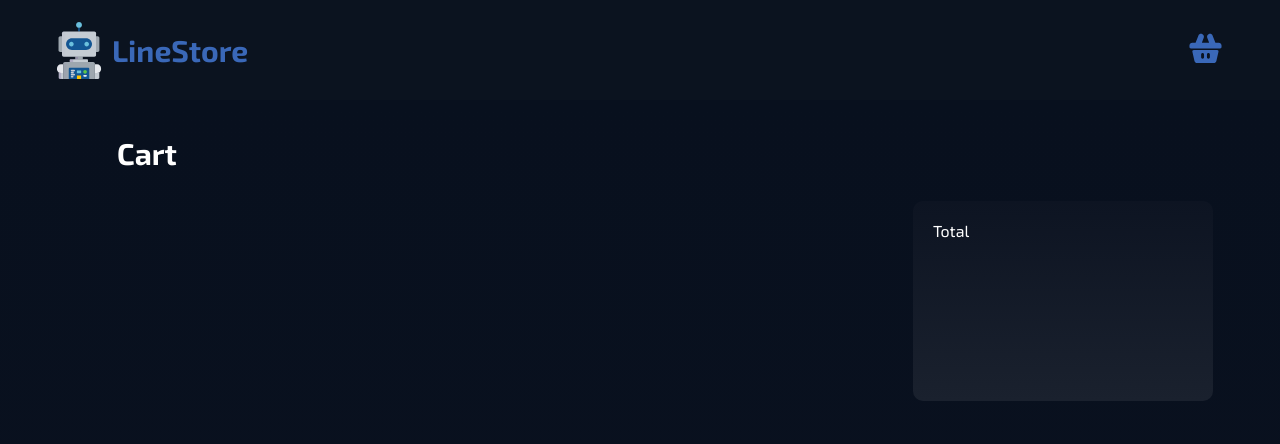
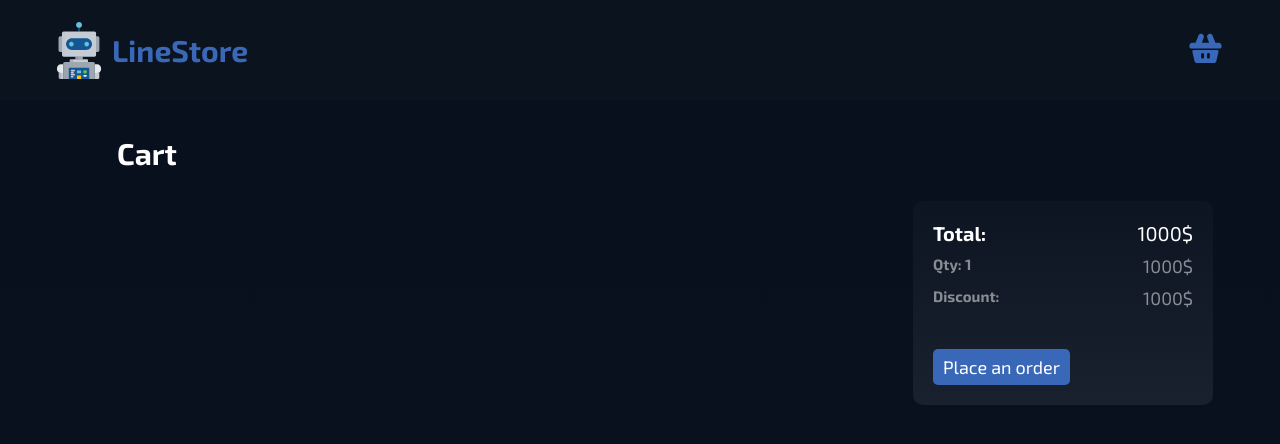
Before and after one commit to dimonstr223/line-store, a React (Create React App) app: page /cart in a window 1280 px wide. Shown: the top 444 px of the page. Built offline with nearby package versions, Linux system fonts and the light colour scheme.

Commit message:
TotalPrice component created and styled

```diff
--- a/src/Pages/Cart/index.tsx
+++ b/src/Pages/Cart/index.tsx
@@ -1,6 +1,7 @@
 import React from 'react'
 
 import CartItem from '../../components/CartItem'
+import TotalPrice from '../../components/TotalPrice'
 import useAppSelecror from '../../hooks/useAppSelector'
 
 import style from '../../scss/components/Cart.module.scss'
@@ -16,7 +17,7 @@ const Cart: React.FC = () => {
 						<CartItem key={item.id} {...item} />
 					))}
 				</div>
-				<div className={style.cart__total}>Total</div>
+				<TotalPrice />
 			</div>
 		</div>
 	)
--- /dev/null
+++ b/src/components/TotalPrice.tsx
@@ -0,0 +1,27 @@
+import React from 'react'
+
+import style from '../scss/components/TotalPrice.module.scss'
+
+const TotalPrice = () => {
+	return (
+		<div className={style.totalPrice}>
+			<ul className={style.totalPrice__list}>
+				<li className={style.item}>
+					<h5 className={style.title}>Total:</h5>
+					<div className={style.total}>1000$</div>
+				</li>
+				<li className={style.item}>
+					<h5>Qty: 1</h5>
+					<div>1000$</div>
+				</li>
+				<li className={style.item}>
+					<h5>Discount:</h5>
+					<div>1000$</div>
+				</li>
+			</ul>
+			<button className={style.order__button}> Place an order</button>
+		</div>
+	)
+}
+
+export default TotalPrice
--- a/src/scss/components/Cart.module.scss
+++ b/src/scss/components/Cart.module.scss
@@ -20,12 +20,5 @@
 			flex-direction: column;
 			gap: 20px;
 		}
-		.cart__total {
-			min-width: 300px;
-			height: 200px;
-			border-radius: 10px;
-			background: $itemBG;
-			padding: 20px;
-		}
 	}
 }
--- /dev/null
+++ b/src/scss/components/TotalPrice.module.scss
@@ -0,0 +1,36 @@
+@import '../libs/vars';
+
+.totalPrice {
+	min-width: 300px;
+	border-radius: 10px;
+	background: $itemBG;
+	padding: 20px;
+	font-size: 18px;
+
+	&__list {
+		display: flex;
+		flex-direction: column;
+		gap: 10px;
+		margin-bottom: 40px;
+
+		.item {
+			display: flex;
+			justify-content: space-between;
+
+			h5,
+			div {
+				opacity: 0.5;
+			}
+
+			.title,
+			.total {
+				opacity: 1;
+				font-size: 20px;
+			}
+		}
+	}
+
+	.order__button {
+		@extend %button;
+	}
+}
```
